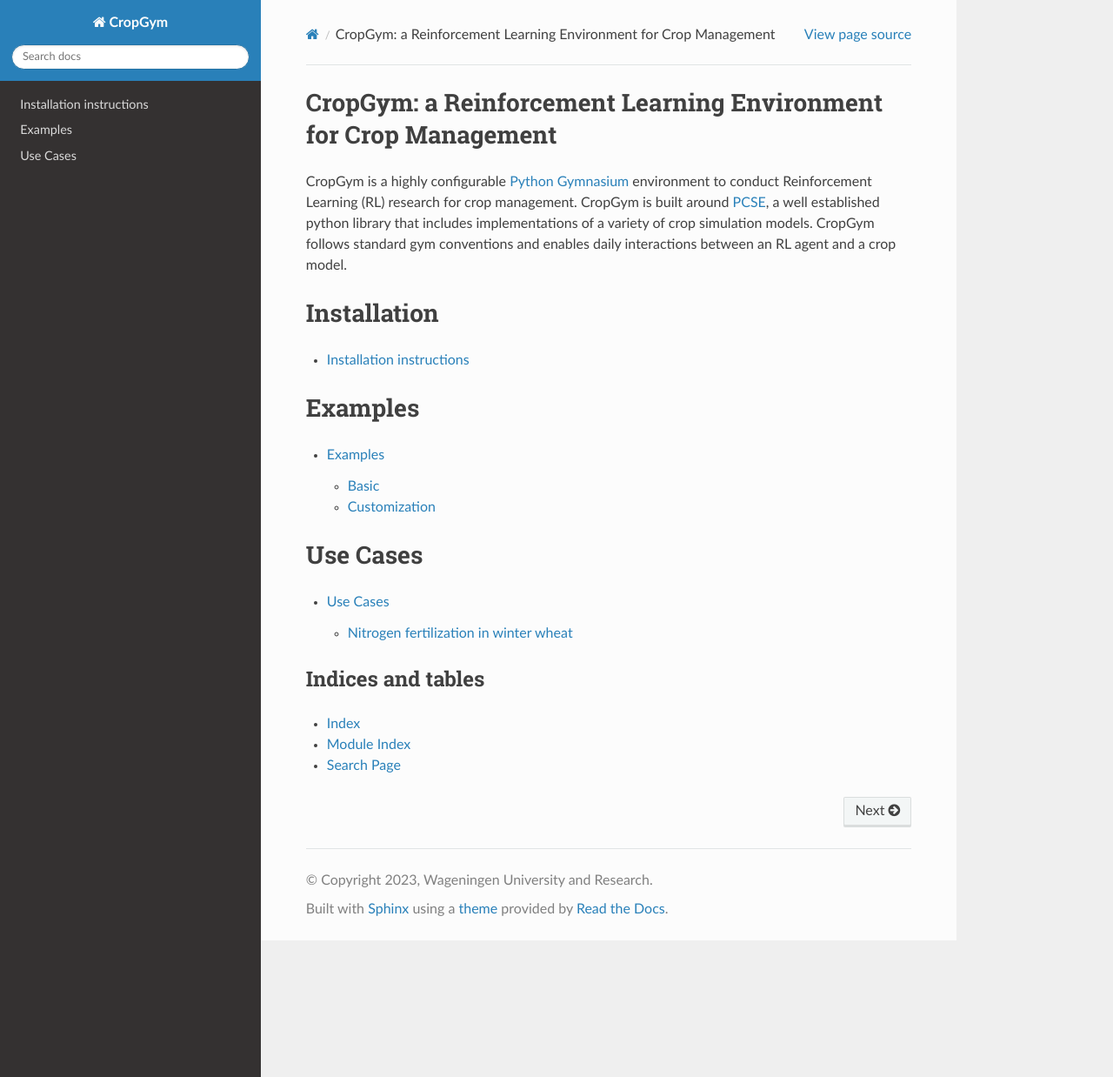
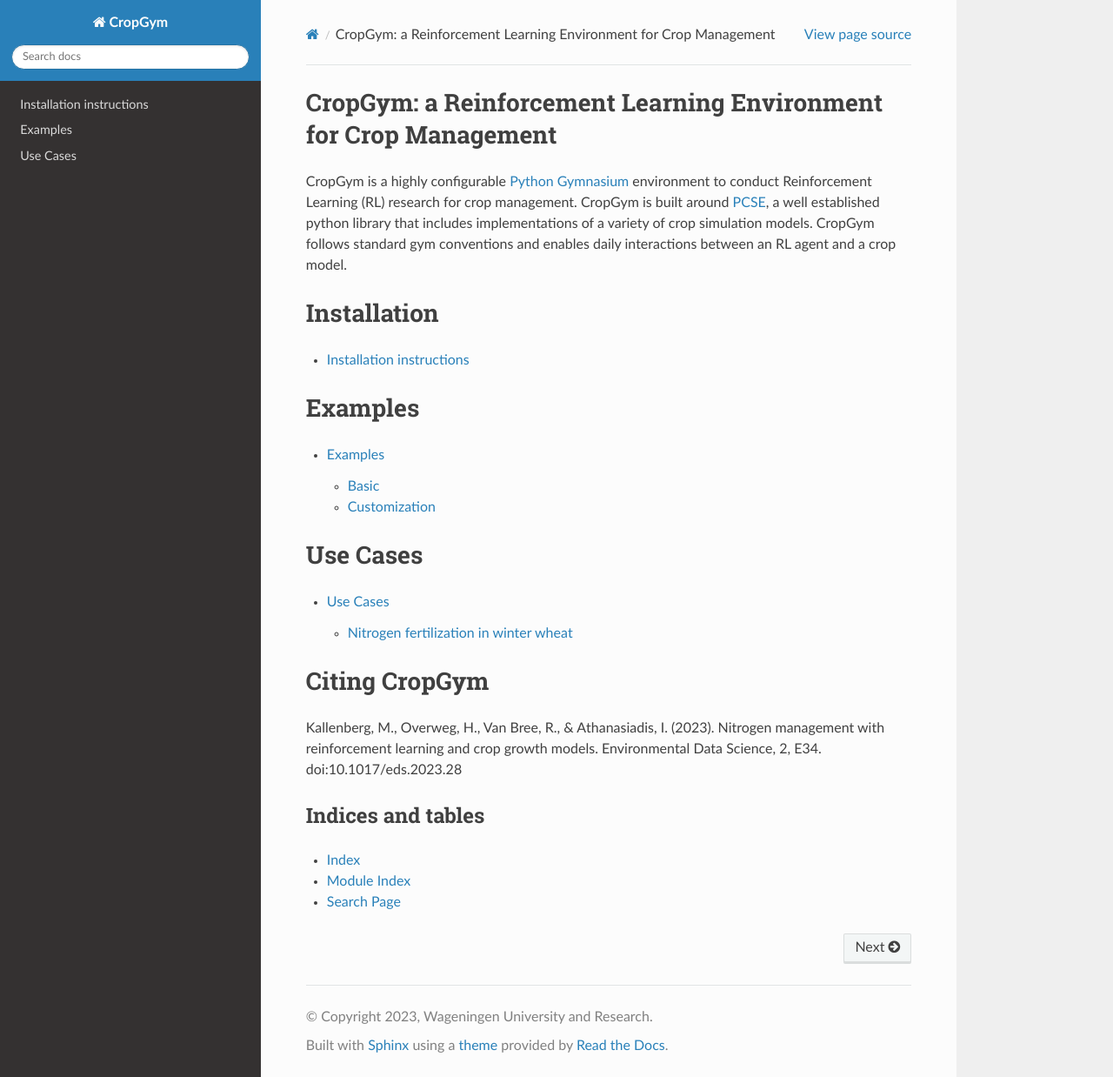
Before and after one commit to BigDataWUR/PCSE-Gym, a Sphinx documentation site: the page built from doc/index.rst, in a window 1280 px wide and 1238 px high. Shown: the whole window at 87% size. Built offline with Sphinx 7.4.7 and the Read the Docs theme 2.0.0, drawn with Linux system fonts in a browser that asks for light colours.

Commit message:
added citing info

```diff
--- a/doc/index.rst
+++ b/doc/index.rst
@@ -34,6 +34,10 @@
 
    usecases.rst
 
+Citing CropGym
+--------------
+Kallenberg, M., Overweg, H., Van Bree, R., & Athanasiadis, I. (2023). Nitrogen management with reinforcement learning and crop growth models. Environmental Data Science, 2, E34. doi:10.1017/eds.2023.28
+
 
 Indices and tables
 ==================
```
